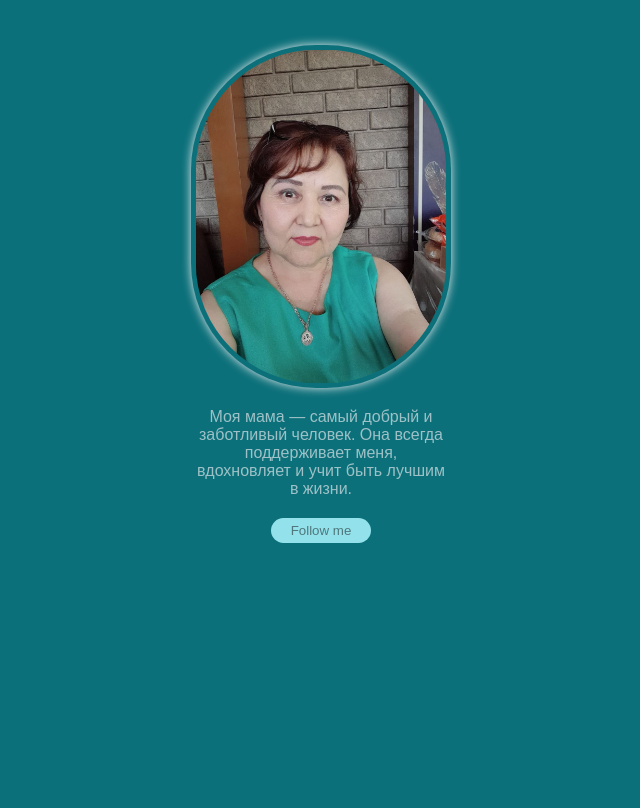
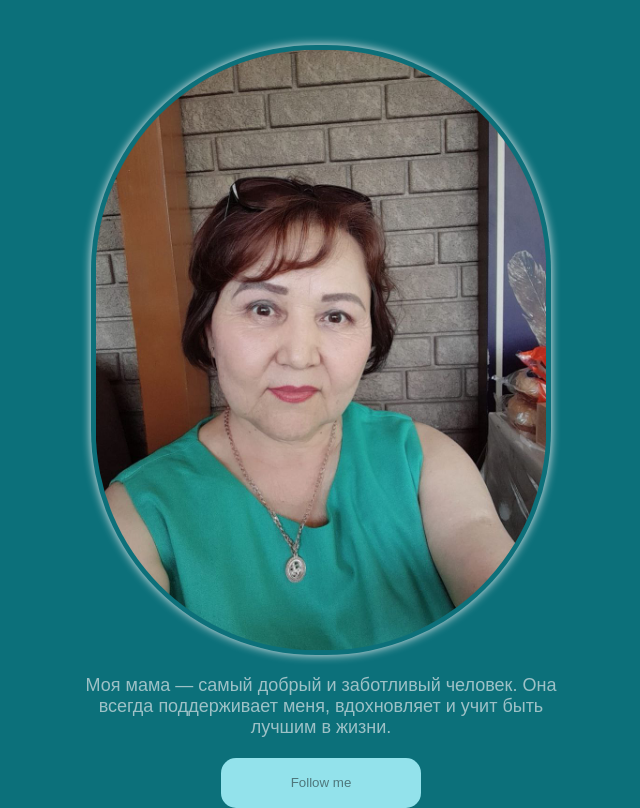
Before and after one commit to jojojowert1/mom, a plain HTML site: page index.html in a window 1280 px wide. Shown: the whole page, without its empty margins (319-959 px from the left). Drawn offline with Linux system fonts and the light colour scheme.

Commit message:
first commit

```diff
--- a/style.css
+++ b/style.css
@@ -16,8 +16,8 @@
 }
 
 .img{
-    width: 250px;
-    border-radius: 125px;
+    width: 450px;
+    border-radius: 225px;
     box-shadow: 0 0 10px rgb(235, 237, 239);
     padding: 0.3em;
 }
@@ -25,7 +25,8 @@ p{
 
     font-family:"Cooper Black", sans-serif;
     text-align: center;
-    width: 250px;
+    width: 500px;
+    font-size: large;
     color: rgba(235, 237, 239, 0.65);
 }
 body{
@@ -33,8 +34,8 @@ body{
 }
 button{
     border: none;
-    width: 100px;
-    height: 25px;
+    width: 200px;
+    height: 50px;
     background-color: rgba(171, 246, 255, 0.85);
     border-radius: 15px;
     font-family: "Cooper Black",sans-serif;
@@ -42,6 +43,7 @@ button{
 }
 button:hover{
     cursor: pointer;
+    font-size: large;
     background-color: rgba(56, 96, 101, 0.85);
     transition: 0.1s;
 }
```
